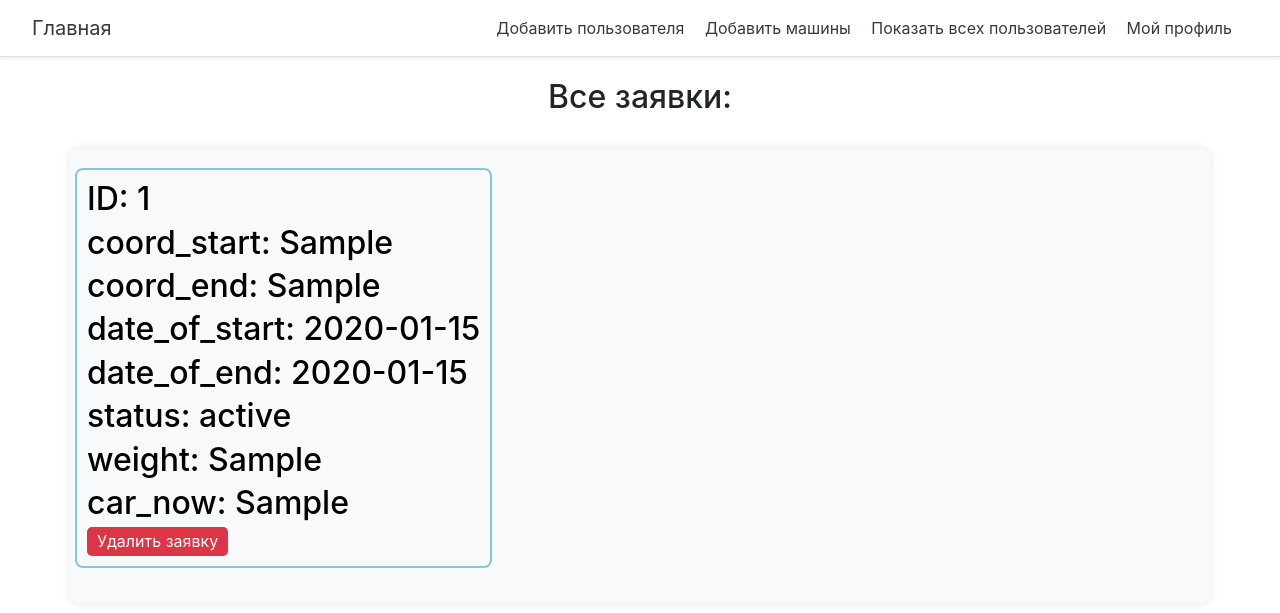
After one commit to pressf1om/north_star, a Flask app: template templates/admin_home.html in a window 1280 px wide. The commit adds this page. Shown: the top 613 px of the page. Run offline with Flask 3, Linux system fonts and the light colour scheme; the template is opened without the code that fills it: values that come from a table or form of the project are taken from there, others are empty; tables that the repository leaves empty hold one stand-in row (values such as "Sample post"); some libraries are stand-ins or nearby versions; some web fonts are replaced.

Commit message:
Реализован функционал удаления заявок, исправлен баг с разными статусами машин и заявок

```diff
--- a/server.py
+++ b/server.py
@@ -91,9 +91,6 @@ def home():
     # создаются все бд на сервере
     db.create_all()
 
-    # Зафиксируем изменения в базе данных
-    db.session.commit()
-
     #################################################################
     """
     # изменение статуса машин
@@ -104,9 +101,9 @@ def home():
     car3 = Cars.query.filter_by(car_number='T888OA 71').first()
 
     # Изменяем атрибуты объекта
-    car1.status = 'хуй'
-    car2.status = 'хуй'
-    car3.status = 'хуй'
+    car1.status = ''
+    car2.status = ''
+    car3.status = ''
 
     # Зафиксируем изменения в базе данных
     db.session.commit()
@@ -230,7 +227,7 @@ def print_user():
 
 
 # админ панель
-@app.route("/admin")
+@app.route("/admin", methods=['POST', 'GET'])
 @login_required
 def admin():
     # получаем айди пользователя зашедшего на сайт
@@ -241,7 +238,40 @@ def admin():
 
     # разграничение прав доступа
     if user_status['status'] == 'Администратор':
-        return render_template("admin.html")
+        # инфа о заявках из бд
+        temp1 = Application.query.order_by(Application.id).all()
+
+        # функционал удаления заявки
+        if request.method == 'POST':
+            # ищем кнопку
+            application_id = request.form['id']
+            # выбираем заявку из бд
+            application_to_delete = Application.query.get(application_id)
+
+            # for delete
+            application_to_delete1 = Application.query.get(application_id).__dict__
+
+            # если она существует
+            if application_to_delete:
+                # получаем номер машины которая сейчас находится на заявке
+                car_now = application_to_delete1['car_now']
+
+                # внесение изменения в базу самих машин, изменение статуса машины
+                car_status_after_application_delete = Cars.query.filter_by(car_number=car_now).first()
+
+                # Изменяем атрибуты объекта
+                car_status_after_application_delete.status = 'Свободна'
+
+                # удаляем саму заявку
+                db.session.delete(application_to_delete)
+
+                # сохраняем изменения
+                db.session.commit()
+                return redirect("/admin")
+            else:
+                return "заявки не существует"
+        else:
+            return render_template("admin_home.html", data=temp1)
     else:
         return 'у вас недостаточно прав'
 
@@ -374,6 +404,12 @@ def registration_new_application():
             #  регистрация заявок
             application = Application(coord_start=start_point, coord_end=end_point, date_of_start=departure_date, status='В пути', weight=cargo_weight, car_now=car_now)
 
+            # внесение изменения в базу самих машин, изменение статуса машины
+            car_status_after_application = Cars.query.filter_by(car_number=car_now).first()
+
+            # Изменяем атрибуты объекта
+            car_status_after_application.status = 'В пути'
+
             # регистрация в базе
             db.session.add(application)
             db.session.commit()
@@ -398,7 +434,6 @@ def registration_new_application():
 
 
 # страница отображения всех существующих заявок
-# дописать функционал удаления заявки
 @app.route('/current_applications', methods=['POST', 'GET'])
 @login_required
 def current_applications():
--- a/templates/admin.html
+++ b/templates/admin.html
@@ -2,17 +2,23 @@
 <html>
   <head>
     <meta charset="utf-8">
-	  <link rel="stylesheet" href="https://stackpath.bootstrapcdn.com/bootstrap/4.3.1/css/bootstrap.min.css" integrity="sha384-ggOyR0iXCbMQv3Xipma34MD+dH/1fQ784/j6cY/iJTQUOhcWr7x9JvoRxT2MZw1T" crossorigin="anonymous">
+    <link rel="stylesheet" href="https://stackpath.bootstrapcdn.com/bootstrap/4.3.1/css/bootstrap.min.css" integrity="sha384-ggOyR0iXCbMQv3Xipma34MD+dH/1fQ784/j6cY/iJTQUOhcWr7x9JvoRxT2MZw1T" crossorigin="anonymous">
     <link rel="shortcut icon" href="/1.ico" type="image/x-icon">
     <link href="https://fonts.googleapis.com/css?family=Vibur" rel="stylesheet">
     <link rel="stylesheet" href="https://cdnjs.cloudflare.com/ajax/libs/normalize/5.0.0/normalize.min.css">
     <link rel="stylesheet" href="css/style.css">
-	  <script src="https://stackpath.bootstrapcdn.com/bootstrap/4.5.0/js/bootstrap.min.js" integrity="sha384-OgVRvuATP1z7JjHLkuOU7Xw704+h835Lr+6QL9UvYjZE3Ipu6Tp75j7Bh/kR0JKI" crossorigin="anonymous"></script>
   </head>
   <body>
-
+   <div class="d-flex flex-column flex-md-row align-items-center p-3 px-md-4 mb-3 bg-white border-bottom shadow-sm">
+        <h5 class="my-0 mr-md-auto font-weight-normal"><a class="p-2 text-dark" href="/admin">Главная</a></h5>
+        <nav class="my-2 my-md-0 mr-md-3">
+            <a class="p-2 text-dark" href="/admin/add_users">Добавить пользователя</a>
+            <a class="p-2 text-dark" href="/admin/add_cars">Добавить машины</a>
+            <a class="p-2 text-dark" href="/admin/print_users">Показать всех пользователей</a>
+            <a class="p-2 text-dark" href="/account">Мой профиль</a>
+        </nav>
+  </div>
   {% block body %}{% endblock %}
-
 
   </body>
 </html>
--- /dev/null
+++ b/templates/admin_home.html
@@ -0,0 +1,87 @@
+{% extends "admin.html" %}
+{% block body %}
+<style>
+    .oll {
+        margin-bottom: 20px;
+    }
+
+        /* Добавленные стили для кнопки */
+    .delete-button {
+        background-color: #dc3545; /* Красный цвет фона */
+        color: #fff; /* Белый цвет текста */
+        border: none; /* Убираем границу */
+        padding: 5px 10px; /* Отступы внутри кнопки */
+        border-radius: 5px; /* Скругляем углы */
+        cursor: pointer; /* При наведении курсора меняем его на указатель */
+        transition: background-color 0.3s ease; /* Плавное изменение цвета фона */
+    }
+
+    .delete-button:hover {
+        background-color: #c82333; /* Изменяем цвет фона при наведении */
+    }
+
+    .print_user {
+        display: flex;
+        justify-content: center;
+        align-items: center;
+        flex-wrap: wrap;
+    }
+
+    .container {
+        margin: 10px;
+        padding: 20px;
+        background-color: #f8f9fa;
+        border-radius: 10px;
+        box-shadow: 0 0 10px rgba(0, 0, 0, 0.1);
+    }
+
+    .print {
+        text-align: left;
+        padding: 10px;
+        border: 2px solid #86c5da; /* Сине-голубая граница */
+        border-radius: 8px;
+    }
+
+    .print:hover {
+        border-color: #5bc0de; /* Темно-голубая граница при наведении */
+    }
+
+    .print h2 {
+        margin: 5px 0;
+        color: #000000; /* Сине-голубой цвет текста */
+    }
+
+    .print h2:first-child {
+        margin-top: 0;
+    }
+
+    .print h2:last-child {
+        margin-bottom: 0;
+    }
+</style>
+<div class="oll">
+    <h1 align="center">Все заявки: </h1>
+</div>
+<div class="print_user">
+    {% for el in data %}
+    <div class="container">
+        <div class="card-deck mb-3 text-center">
+            <div class="print">
+                <h2>ID: {{ el.id }}</h2>
+                <h2>coord_start: {{ el.coord_start }}</h2>
+                <h2>coord_end: {{ el.coord_end }}</h2>
+                <h2>date_of_start: {{ el.date_of_start }}</h2>
+                <h2>date_of_end: {{ el.date_of_end }}</h2>
+                <h2>status: {{ el.status }}</h2>
+                <h2>weight: {{ el.weight }}</h2>
+                <h2>car_now: {{ el.car_now }}</h2>
+                <form method="post">
+                    <input type="hidden" name="id" value="{{ el.id }}">
+                    <button type="submit" class="delete-button">Удалить заявку</button>
+                </form>
+            </div>
+        </div>
+    </div>
+    {% endfor %}
+</div>
+{% endblock %}
```
